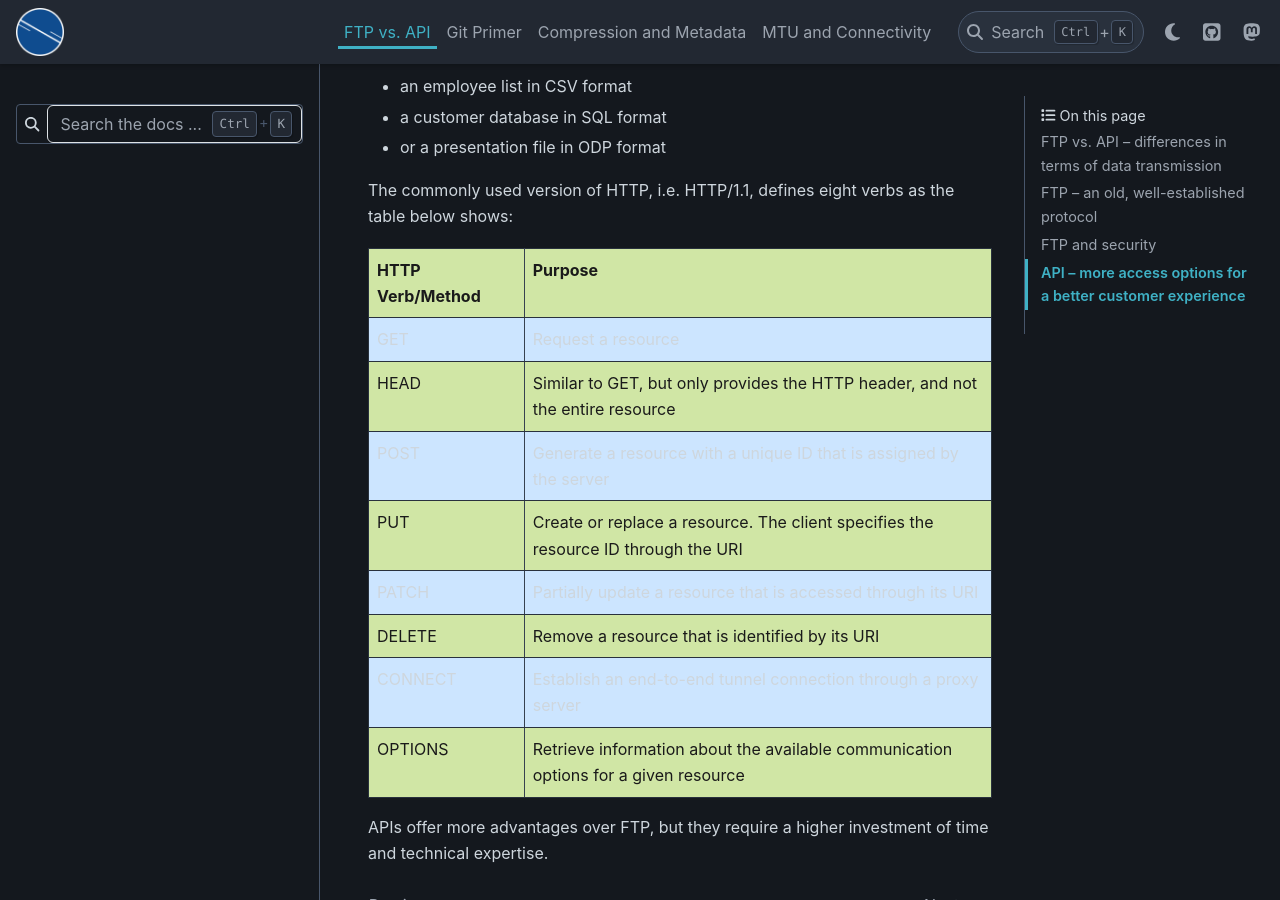
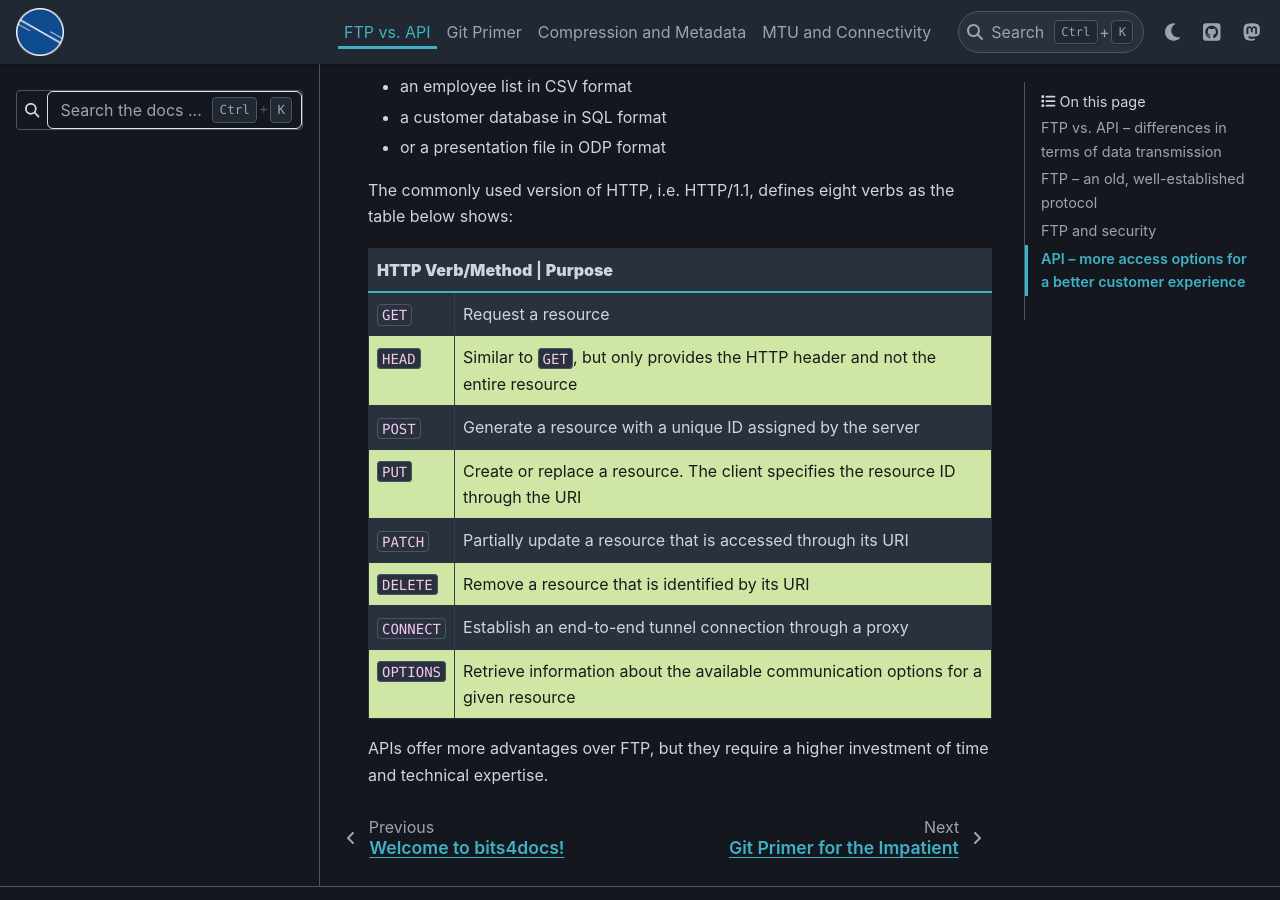
Before and after one commit to ka2in/bits4docs, a Sphinx documentation site: the page built from docs/source/ftp-vs-api.rst, in a window 1280 px wide and 900 px high, scrolled down 4622 px. Built offline with Sphinx 7.4.7 and the PyData theme 0.15.4, drawn with Linux system fonts in a browser that asks for light colours.

Commit message:
Enhancing the table colors

```diff
--- a/docs/source/ftp-vs-api.rst
+++ b/docs/source/ftp-vs-api.rst
@@ -176,27 +176,31 @@ In the context of HTTP based architectures, clients use ``URIs`` and ``HTTP verb
 
 The commonly used version of HTTP, i.e. HTTP/1.1, defines eight verbs as the table below shows:
 
-.. list-table::
-   :widths: 25 75
+.. table::
    :class: tight-table
 
-   * - **HTTP Verb/Method**
-     - **Purpose**
-   * - GET
-     - Request a resource
-   * - HEAD
-     - Similar to GET, but only provides the HTTP header, and not the entire resource
-   * - POST
-     - Generate a resource with a unique ID that is assigned by the server
-   * - PUT
-     - Create or replace a resource. The client specifies the resource ID through the URI
-   * - PATCH
-     - Partially update a resource that is accessed through its URI
-   * - DELETE
-     - Remove a resource that is identified by its URI
-   * - CONNECT
-     - Establish an end-to-end tunnel connection through a proxy server
-   * - OPTIONS
-     - Retrieve information about the available communication options for a given resource
+   +------------+--------------------------------------------------------------+
+   | **HTTP Verb/Method** | **Purpose**                                        |
+   +============+==============================================================+
+   | ``GET``    | Request a resource                                           |
+   +------------+--------------------------------------------------------------+
+   | ``HEAD``   | Similar to ``GET``, but only provides the HTTP header        |
+   |            | and not the entire resource                                  |
+   +------------+--------------------------------------------------------------+
+   | ``POST``   | Generate a resource with a unique ID assigned by the server  |
+   +------------+--------------------------------------------------------------+
+   | ``PUT``    | Create or replace a resource. The client specifies the       |
+   |            | resource ID through the URI                                  |
+   +------------+--------------------------------------------------------------+
+   | ``PATCH``  | Partially update a resource that is accessed through its URI |
+   +------------+--------------------------------------------------------------+
+   | ``DELETE`` | Remove a resource that is identified by its URI              |
+   +------------+--------------------------------------------------------------+
+   | ``CONNECT``| Establish an end-to-end tunnel connection through a proxy    |
+   +------------+--------------------------------------------------------------+
+   | ``OPTIONS``| Retrieve information about the available communication       |
+   |            | options for a given resource                                 |
+   +------------+--------------------------------------------------------------+
+
 
 APIs offer more advantages over FTP, but they require a higher investment of time and technical expertise.
```
Also changed, not shown: 1 other file.
